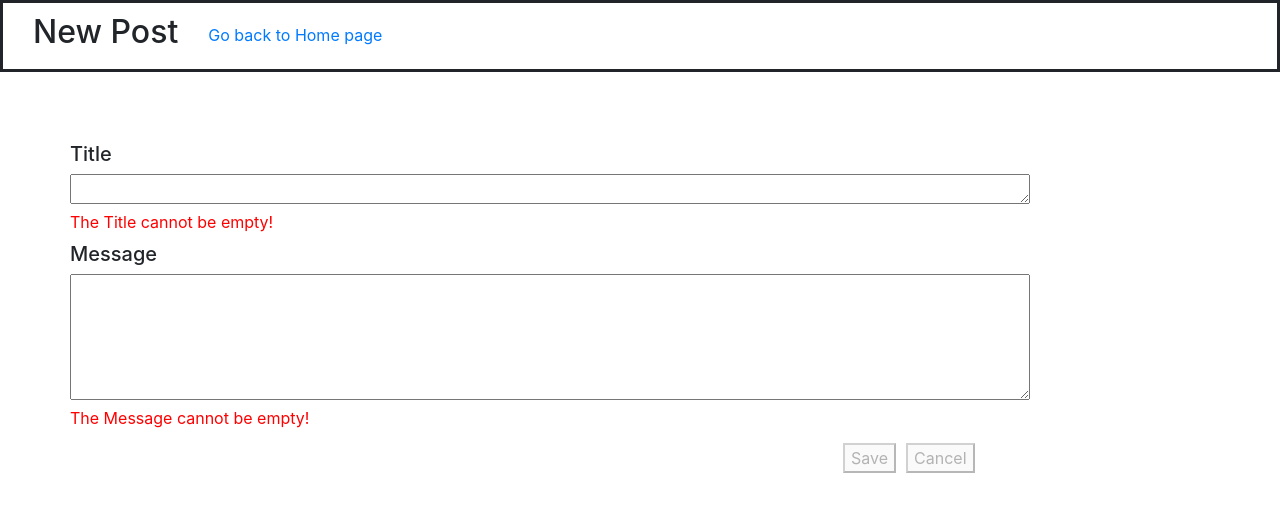
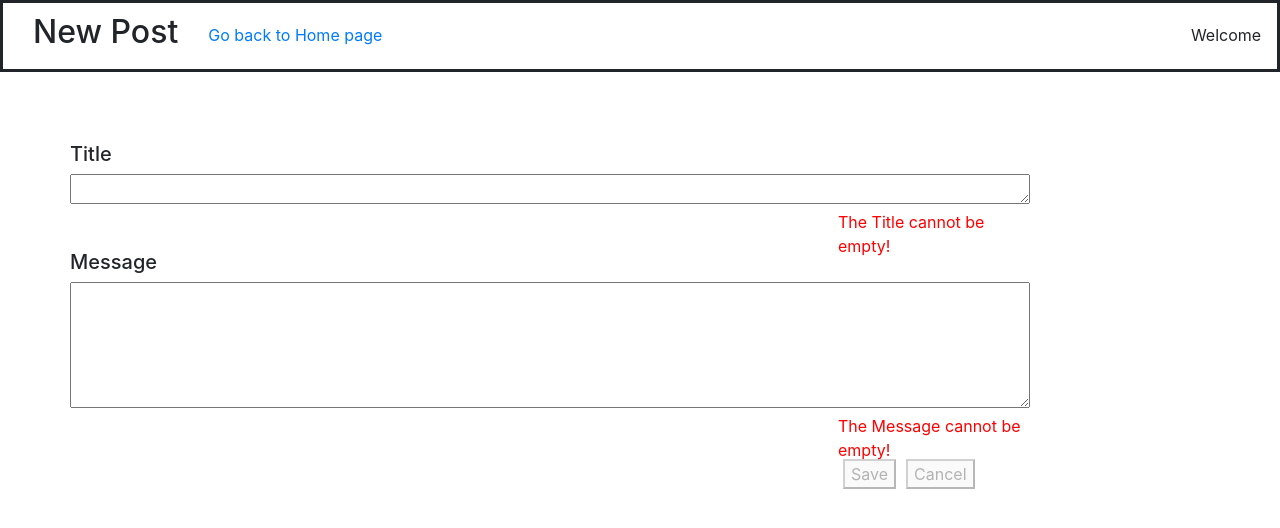
Before and after one commit to Stylianos91/MF-UI-Exercise, an Angular app: page /app/postedit in a window 1280 px wide. Shown: the top 528 px of the page. Built offline with nearby package versions, Linux system fonts and the light colour scheme; no server answers; sample sign-in values are in the browser's storage.

Commit message:
Finallised post edit components

```diff
--- a/src/app/pages/home/home.component.html
+++ b/src/app/pages/home/home.component.html
@@ -6,7 +6,7 @@
     <h2>Home</h2>
 
     <div class="user-group">
-      <div *ngIf="!checkForUser(); else elseBlock">
+      <div *ngIf="!lnd.checkForUser(); else elseBlock">
         <a>You are not logged in </a>
         <button (click)="goToLogin()">Log In</button>
       </div>
@@ -14,7 +14,7 @@
       <ng-template #elseBlock>
         <div class="small-gap">
           <a>Welcome </a>
-          <a>{{userIn}}</a>
+          <a>{{lnd.userToLogin['name']}}</a>
         </div>
 
         <div class="small-gap">
--- a/src/app/pages/home/home.component.ts
+++ b/src/app/pages/home/home.component.ts
@@ -10,23 +10,8 @@ import {LandingComponent} from '../landing/landing.component';
   styleUrls: ['./home.component.css']
 })
 export class HomeComponent implements OnInit {
-userIn = '';
 
   constructor(private serverService: ServerService, private router: Router, private lnd: LandingComponent) { }
-
-
-
-  checkForUser() {
-this.lnd.userToLogin = JSON.parse(sessionStorage.getItem('userLoggedIn'));
-    if (this.lnd.userToLogin) {
-      this.userIn = this.lnd.userToLogin['name'];
-      return true;
-    } else {
-      return false;
-    }
-  }
-
-
 
   goToCompanySite(site) {
     const url = 'http://' + site;
@@ -35,7 +20,6 @@ this.lnd.userToLogin = JSON.parse(sessionStorage.getItem('userLoggedIn'));
   }
   goToLogin() {
     sessionStorage.clear();
-    this.userIn = '';
     this.router.navigateByUrl('/app/login');
   }
 
--- a/src/app/pages/landing/landing.component.ts
+++ b/src/app/pages/landing/landing.component.ts
@@ -104,7 +104,14 @@ export class LandingComponent implements OnInit {
     this.updateMax();
     this.showGotDeleted = true;
   }
-
+  checkForUser() {
+    this.userToLogin = JSON.parse(sessionStorage.getItem('userLoggedIn'));
+    if (this.userToLogin) {
+      return true;
+    } else {
+      return false;
+    }
+  }
   updateMax() {
     this.max = this.TABLE_DATA.length / this.pageSize;
     console.log('Table length is ' + this.TABLE_DATA.length);
--- a/src/app/pages/post-edit/post-edit.component.css
+++ b/src/app/pages/post-edit/post-edit.component.css
@@ -29,6 +29,14 @@
   padding-left: 80%;
   display: inline-flex;
 }
+.user-group {
+  padding-left: 65%;
+  padding-top: 10px;
+}
+.error-message {
+  padding-left: 80%;
+  height: 40px;
+}
 .small-gap {
   padding: 5px;
 }
--- a/src/app/pages/post-edit/post-edit.component.html
+++ b/src/app/pages/post-edit/post-edit.component.html
@@ -9,6 +9,10 @@
     <div class="home-link">
       <a href="javascript:void(0);" (click)="goToHome()">Go back to Home page</a>
     </div>
+    <div class="user-group" *ngIf="lnd.checkForUser()">
+          <a>Welcome </a>
+          <a>{{lnd.userToLogin['name']}}</a>
+    </div>
   </div>
 
   <div class="edit-group">
@@ -17,7 +21,7 @@
       <div>
         <textarea rows="1" style="width: 100%" [(ngModel)]="lnd.editTitle"></textarea>
       </div>
-      <div>
+      <div class="error-message">
         <label style="color: red" *ngIf="checkEmpty(lnd.editTitle)">The Title cannot be empty!</label>
         <label style="color: red" *ngIf="lnd.editTitle.length > 200">The Title cannot be longer than 200 characters</label>
       </div>
@@ -27,10 +31,10 @@
       <div>
         <textarea rows="5" style="width: 100%" [(ngModel)]="lnd.editMessage"></textarea>
       </div>
-      <div>
-        <label style="color: red" *ngIf="checkEmpty(lnd.editMessage)">The Message cannot be empty!</label>
-        <label style="color: red" *ngIf="lnd.editMessage.length > 2000">The Message cannot be longer than 2000 characters</label>
-      </div>
+        <div class="error-message">
+          <label style="color: red" *ngIf="checkEmpty(lnd.editMessage)">The Message cannot be empty!</label>
+          <label style="color: red" *ngIf="lnd.editMessage.length > 2000">The Message cannot be longer than 2000 characters</label>
+     </div>
     </div>
     <div class="edit-buttons">
       <div class="delete-button">
--- a/src/app/pages/post-edit/post-edit.component.ts
+++ b/src/app/pages/post-edit/post-edit.component.ts
@@ -24,14 +24,12 @@ export class PostEditComponent implements OnInit {
   }
 
   saveAction() {
-    console.log('Save action------------------');
     this.titleField = this.lnd.editTitle;
     this.messageField = this.lnd.editMessage;
     this.router.navigateByUrl('/app/home');
     this.lnd.saveNewPost();
   }
   editAction() {
-    console.log('Edit action------------------');
     this.router.navigateByUrl('/app/home');
     this.lnd.editPost();
   }
@@ -44,7 +42,7 @@ export class PostEditComponent implements OnInit {
   }
 
   cancelAction() {
-    console.log('Cancel action------------------');
+    this.confirmNavigation('/app/home');
   }
 
   checkModified() {
```
